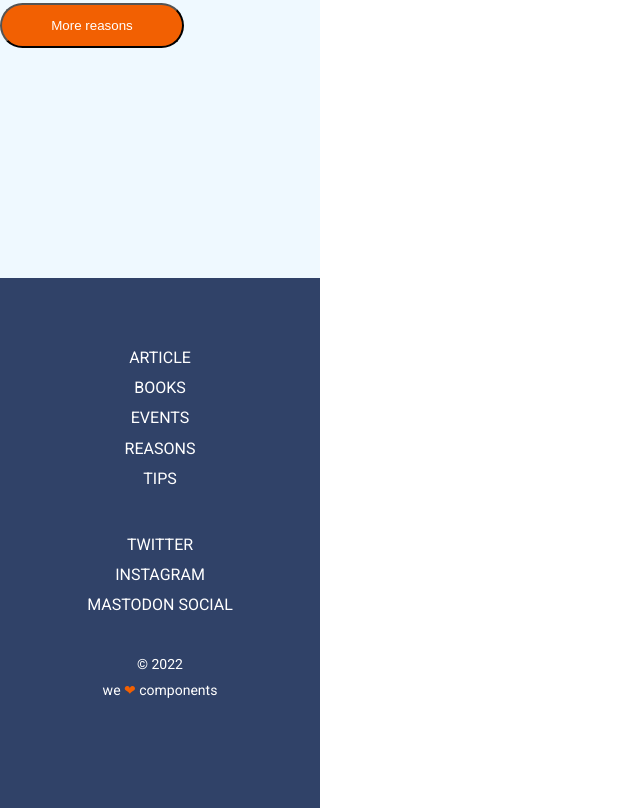
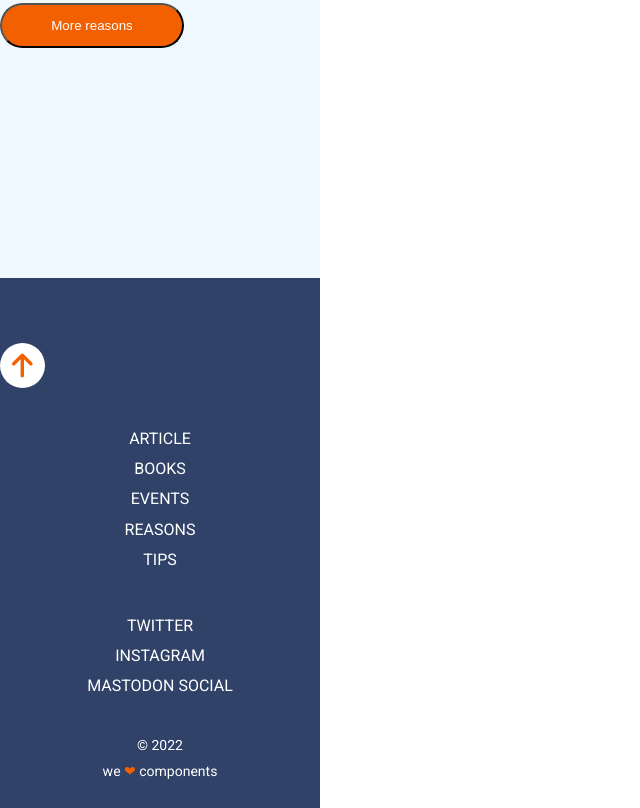
Before and after one commit to Adalab/modulo-1-evaluacion-final-mfranes, a website built with Vite: page src/index.html in a window 1280 px wide. Shown: the part 1278-2086 px from the top of the page, without its empty margins (0-640 px from the left). Built offline with nearby package versions, Linux system fonts and the light colour scheme.

Commit message:
se crea el círculo con la flecha

```diff
--- a/src/partials/footer.html
+++ b/src/partials/footer.html
@@ -1,7 +1,7 @@
 <footer class="footerend">
-   <!--    <div class="Oval"></div>
-   <img class="footerend_img" src="./images/Copia de ico-arrow.svg" alt="imagen scroll ico-scroll-down" />
-   </div> -->
+   <div class="oval">
+      <img class="footerend_img" src="./images/Copia de ico-arrow.svg" alt="imagen scroll ico-scroll-down" />
+   </div>
    <nav class="nav">
       <ul class="list">
          <li>ARTICLE</li>
--- a/src/scss/layout/_footer.scss
+++ b/src/scss/layout/_footer.scss
@@ -11,8 +11,13 @@
     gap: 36px;
 }
 
-.Oval {
-    background-color: black;
+.oval {
+    width: 45px;
+    height: 45px;
+    background-color: white;
+    border-radius: 50%;
+    display: flex;
+    justify-content: center;
 }
 
 .nav {
```
